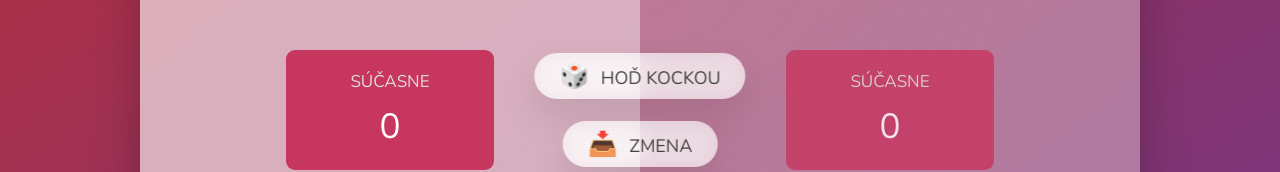
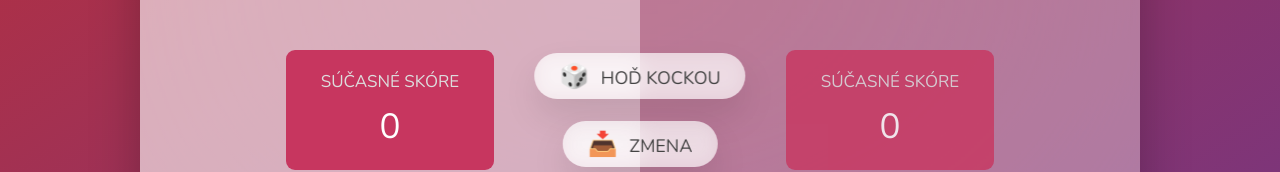
Before and after one commit to martin251021/pig-game, a plain HTML site: page index.html in a window 1280 px wide. Shown: the part 440-612 px from the top of the page. Drawn offline with nearby package versions, Linux system fonts and the light colour scheme.

Commit message:
Update index.html

```diff
--- a/index.html
+++ b/index.html
@@ -20,7 +20,7 @@
         <h2 class="name" id="name--0">Hráč #1</h2>
         <p class="score" id="score--0">43</p>
         <div class="current">
-          <p class="current-label">Súčasne</p>
+          <p class="current-label">Súčasné skóre</p>
           <p class="current-score" id="current--0">0</p>
         </div>
       </section>
@@ -28,7 +28,7 @@
         <h2 class="name" id="name--1">Hráč #2</h2>
         <p class="score" id="score--1">24</p>
         <div class="current">
-          <p class="current-label">Súčasne</p>
+          <p class="current-label">Súčasné skóre</p>
           <p class="current-score" id="current--1">0</p>
         </div>
       </section>
```
